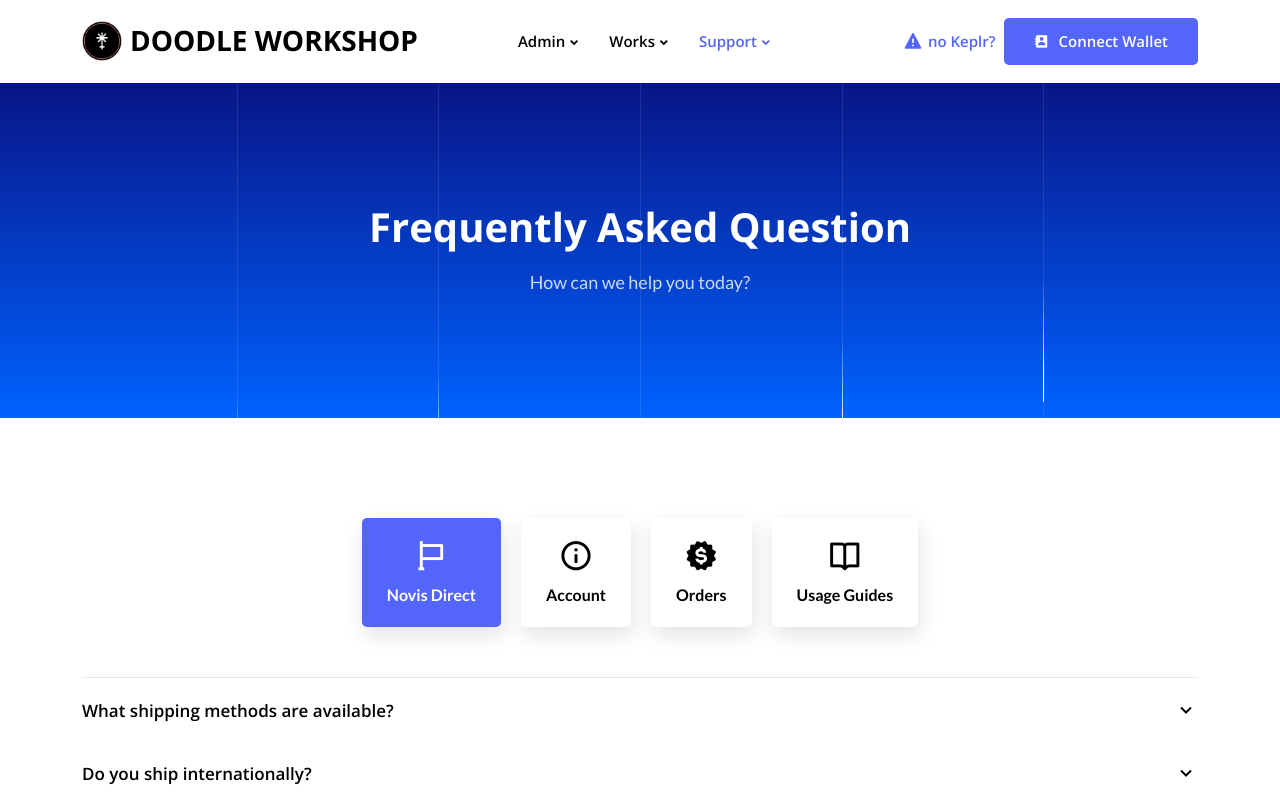
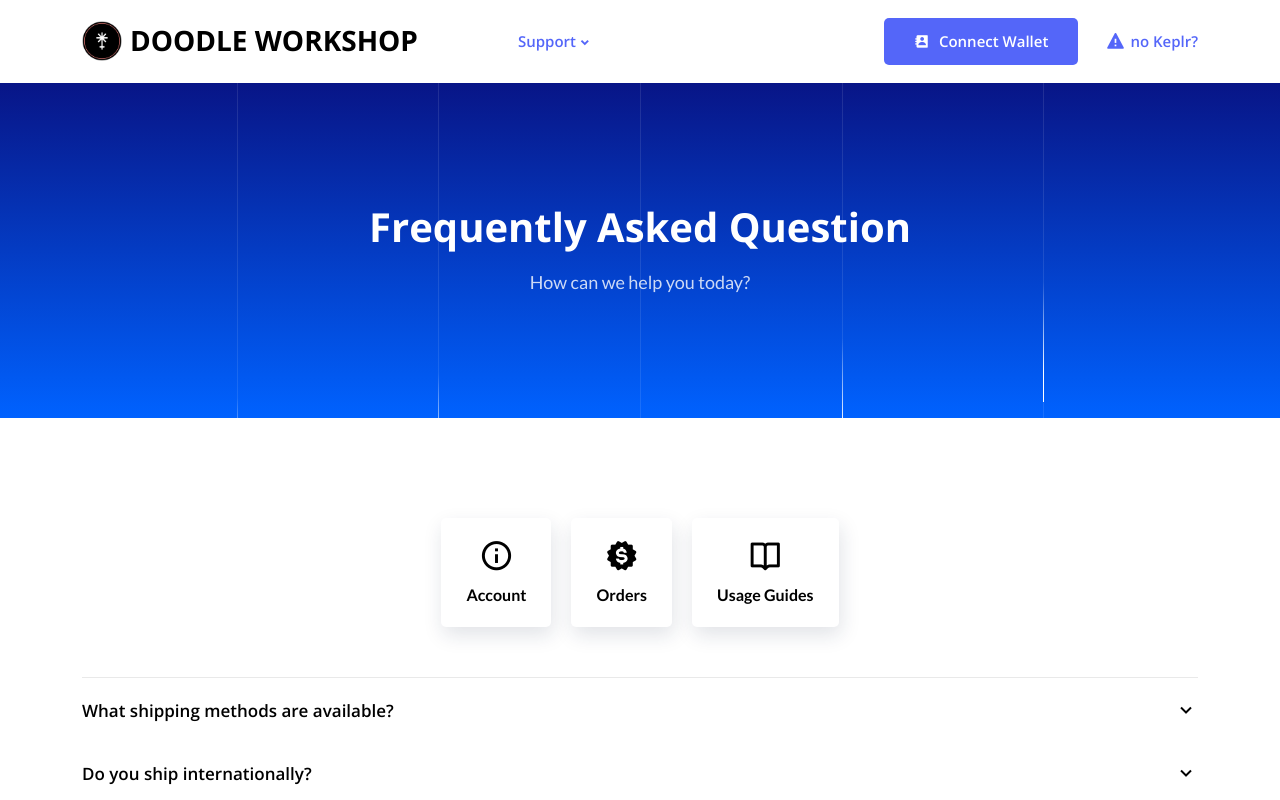
Before and after one commit to PhantomTop/doodleworkhop-novisfrontend, a Next.js app: page /faq in a window 1280 px wide. Shown: the top 800 px of the page. Built offline with nearby package versions, Linux system fonts and the light colour scheme.

Commit message:
Subpages left

```diff
--- a/components/Layout/Navbar.tsx
+++ b/components/Layout/Navbar.tsx
@@ -1,24 +1,50 @@
 import React,{useState, useEffect} from 'react';
 import Link from '../../utils/ActiveLink';
+import {NotificationContainer, NotificationManager} from 'react-notifications';
+import 'react-notifications/lib/notifications.css';
+
 import { useSigningClient } from '../../cosmwasm/contexts/cosmwasm'
-import Loader from './Loader'
+
+const PUBLIC_STAKING_DENOM = process.env.NEXT_PUBLIC_STAKING_DENOM || 'ujuno'
+const PUBLIC_TOKEN_ESCROW_CONTRACT = process.env.NEXT_PUBLIC_TOKEN_ESCROW_CONTRACT || ''
+const PUBLIC_CW20_CONTRACT = process.env.NEXT_PUBLIC_CW20_CONTRACT || ''
 
 const Navbar = () => {
-
   const [showMenu, setshowMenu] = useState(false);
-
   const toggleMenu = () => {
-    setshowMenu(!showMenu);
+    setshowMenu(!showMenu)
   };
 
-  const { walletAddress, connectWallet, disconnect, loading } = useSigningClient()
+  const { walletAddress, connectWallet, signingClient, disconnect, loading } = useSigningClient()
+  const [isadmin, setIsadmin] = useState(false)
+
   const handleConnect = () => {
     if (walletAddress.length === 0) {
-      connectWallet()
+      connectWallet().then((response) => {
+        NotificationManager.success('Successfully Connected', 'Connection', 1000)
+      }).catch((error) => {
+        NotificationManager.error('Connection Failed', 'Connection', 3000)
+      })
     } else {
       disconnect()
+      NotificationManager.info('Successfully Disconnected', 'Connection', 3000)
     }
   }
+
+  useEffect(() => {
+    if (!signingClient || walletAddress.length === 0) return
+
+    //Check if this user is admin
+    signingClient.queryContractSmart(PUBLIC_TOKEN_ESCROW_CONTRACT, {
+      isadmin: {},
+    }).then((response) => {
+      console.log(response)
+      setIsadmin(response.isadmin)
+
+    }).catch((error) => {
+      NotificationManager.error('iadmin Query Failed', 'Query', 3000)
+    })
+  }, [signingClient, walletAddress])
 
   useEffect(() => {
     let elementId = document.getElementById('navbar');
@@ -32,11 +58,9 @@ const Navbar = () => {
     window.scrollTo(0, 0);
   }, []);
 
-
-
-
   return (
     <>
+      <NotificationContainer/>
       <div  id='navbar' className='navbar-area'>
         <div className='raimo-responsive-nav'>
           <div className='container'>
@@ -83,8 +107,11 @@ const Navbar = () => {
                 </h3>
               </div>
             </Link>
+
             <div className='collapse navbar-collapse mean-menu'>
+
               <ul className='navbar-nav'>
+                {walletAddress.length==0 || isadmin ? <></>:
                   <li className='nav-item'>
                     <Link href='#' activeClassName='active'>
                       <a className='dropdown-toggle nav-link'>Admin</a>
@@ -97,6 +124,8 @@ const Navbar = () => {
                       </li>
                     </ul>
                   </li>
+                }
+                {walletAddress.length==0 ? <></>:
                   <li className='nav-item megamenu'>
                     <Link href='#' activeClassName='active'>
                       <a className='dropdown-toggle nav-link'>Works</a>
@@ -126,6 +155,7 @@ const Navbar = () => {
                       </li>
                     </ul>
                   </li>
+                }
                 <li className='nav-item megamenu support'>
                   <Link href='/faq' activeClassName='active'>
                     <a className='dropdown-toggle nav-link'>Support</a>
@@ -168,14 +198,6 @@ const Navbar = () => {
               </ul>
               <div className='others-option'>
                 <div className='d-flex align-items-center'>
-                  <div className='option-item'>
-                    <Link href='https://keplr.app/' activeClassName='active'>
-                      <a className='login-btn'>
-                        <i className='bx bxs-error'></i> no Keplr?
-                      </a>
-                    </Link>
-                  </div>
-
                   <i className= { loading ? 'bx bx-loader bx-spin bx-md' : '' }></i>
                   <div className="flex flex-grow lg:flex-grow-0 max-w-full ms-2">
                     <button
@@ -186,6 +208,16 @@ const Navbar = () => {
                       {walletAddress || 'Connect Wallet'}
                     </button>
                   </div>
+                  <div className='option-item'>
+                    {walletAddress.length == 0 ?
+                    <Link href='https://keplr.app/' activeClassName='active'>
+                      <a className='login-btn'>
+                        <i className='bx bxs-error'></i> no Keplr?
+                      </a>
+                    </Link>:<></>
+                    }
+                  </div>
+
                 </div>
               </div>
             </div>
--- a/package.json
+++ b/package.json
@@ -22,7 +22,7 @@
     "react-countdown": "^2.3.2",
     "react-data-table-component": "^6.11.7",
     "react-dom": "^17.0.2",
-    "react-notification": "^6.8.5",
+    "react-notifications": "^1.7.3",
     "react-owl-carousel3": "^2.2.5",
     "react-paginate": "^7.1.2",
     "react-redux": "^7.1.0",
--- a/pages/faq.tsx
+++ b/pages/faq.tsx
@@ -27,22 +27,7 @@ const Faq = ({ data }) => {
         <div className='container'>
           <div className='faq-accordion'>
             <ul className='nav nav-tabs' id='myTab' role='tablist'>
-              <li className='nav-item' role='presentation'>
-                <button
-                  className={toggleState === 1 ? 'nav-link active' : 'nav-link'}
-                  onClick={() => toggleTab(1)}
-                  id='novis-direct-tab'
-                  data-bs-toggle='tab'
-                  data-bs-target='#novis-direct'
-                  type='button'
-                  role='tab'
-                  aria-controls='novis-direct'
-                  aria-selected='true'
-                >
-                  <i className='bx bx-flag'></i>
-                  Novis Direct
-                </button>
-              </li>
+
               <li className='nav-item' role='presentation'>
                 <button
                   className={toggleState === 2 ? 'nav-link active' : 'nav-link'}
```
Also changed, not shown: components/Layout/Loader.tsx (deleted, +0 -25 lines), cosmwasm/util/handler.tsx (renamed from components/Layout/WalletPage.tsx, +21 -14 lines), 2 other files (tests, documents, lock files or other folders). Lines whose indentation alone changed are shown as unchanged.
